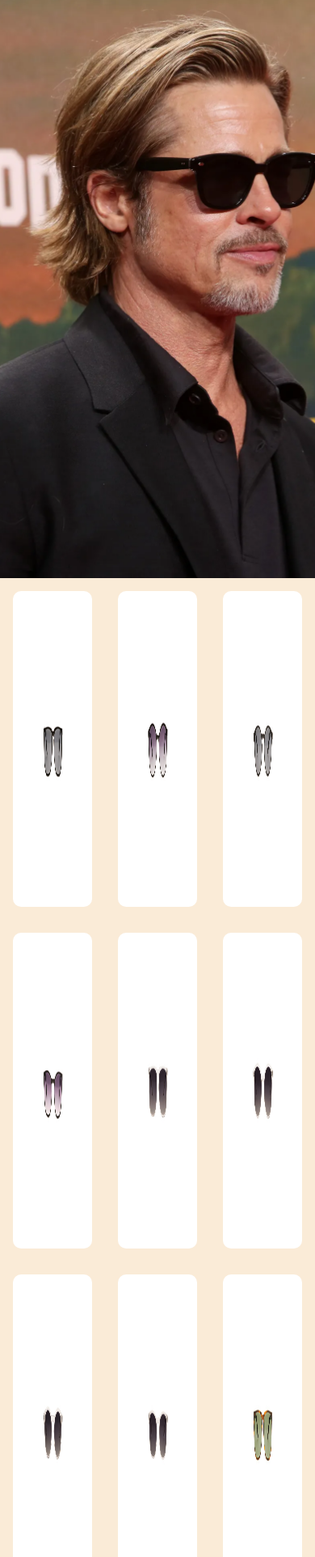
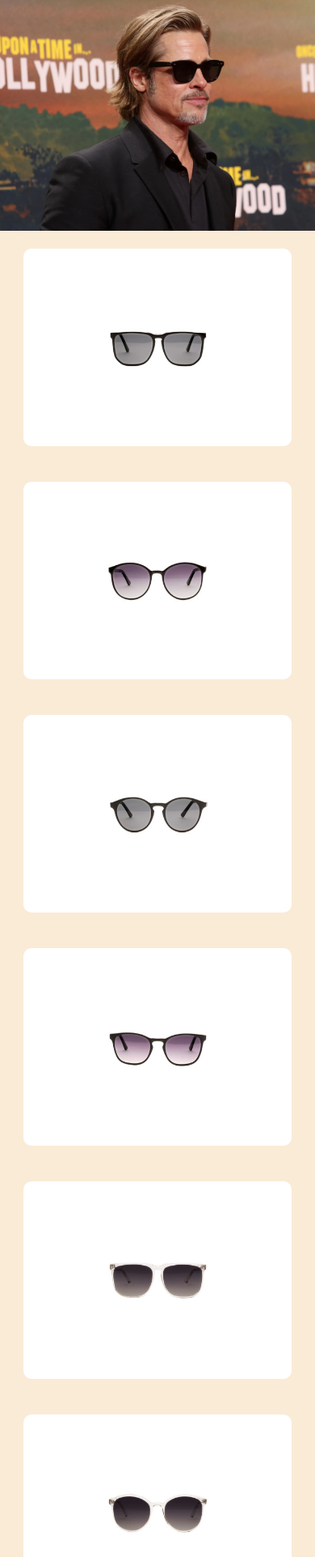
Before and after one commit to juan-saracco/PF-Saracco, a website: page vistas/lentesdesol.html in a window 390 px wide. Shown: the part 77-2000 px from the top of the page at 81% size. Drawn offline with nearby package versions, Linux system fonts and the light colour scheme.

Commit message:
finalizado pagina con su  respectivo responsive

```diff
--- a/parciales/_header.scss
+++ b/parciales/_header.scss
@@ -22,7 +22,6 @@
     .header__div{
         flex-grow: 0;
     }
-
 }
 
 /*fin de header*/
--- a/parciales/_lentesdecontacto.scss
+++ b/parciales/_lentesdecontacto.scss
@@ -2,7 +2,7 @@
 .models__grid{
     display: grid;
     grid-template-columns: repeat(3, 1fr);
-    grid-template-rows: 85vh repeat(3, 50vh);
+    grid-template-rows: 60vh repeat(3, 50vh);
     grid-template-areas: "titulo titulo titulo"
                          "img1 img2 img3"
                          "img4 img5 img6"
@@ -17,10 +17,11 @@
     justify-content: center;
     align-items: center;
 
+
     .models__banner{
         object-fit: cover;
+        height: 100%;
         width: 100%;
-        height: 100%;
     }
 }
 
--- a/parciales/_mainelement.scss
+++ b/parciales/_mainelement.scss
@@ -76,10 +76,6 @@
     .infocard:hover{
         background-color: rgba(255, 115, 0, 0.514);
     }
-
-    .infocard__img:hover{
-
-    }
 }
 
 /*fin de main*/
--- a/parciales/_medial.scss
+++ b/parciales/_medial.scss
@@ -172,6 +172,34 @@
     .form-label{
         font-size: 1.5rem;
     }
-}
 
     /*fin de contacto*/
+
+    /*lentes de contacto*/
+
+    .models__container{
+        padding: 0;
+    }
+
+    @for $i from 1 to 10 {
+        .models__img#{$i}{
+        grid-area:img+$i;
+        width: 85%;
+        height: 60%;
+        object-fit: cover;
+       }
+   }
+
+    /*fin de lentes de contacto*/
+
+    /*sol y vista*/
+
+    @for $i from 1 to 10 {
+        .lentes__img#{$i}{
+        width: 70%;
+       }
+    }
+
+    /*fin de sol y vista*/
+
+}
--- a/parciales/_mediam.scss
+++ b/parciales/_mediam.scss
@@ -115,6 +115,49 @@
     .form-label{
         font-size: 1.5rem;
     }
+
+/*fin de contacto*/
+
+/*lentes de contacto*/
+
+.models__grid{
+    grid-template-columns: repeat(2, 1fr);
+    grid-template-rows: 40vh repeat(4, 1fr);
+    grid-template-areas: "titulo titulo"
+                         "img1 img2"
+                         "img3 img4"
+                         "img5 img6"
+                         "img7 img8"
+                         "img9 img9";
+
 }
 
-    /*fin de contacto*/
+.container--9{
+
+    grid-column: span 2;
+    width: 80%;
+    height: 80%;
+    margin-left: 5rem;
+}
+
+/*fin de lentes de contacto*/
+
+/*sol y vista*/
+
+@for $i from 1 to 10 {
+    .lentes__img#{$i}{
+    height: 100%;
+   }
+}
+
+.margin--vista{
+    margin-bottom: 0;
+}
+
+.container--9-s{
+    margin-bottom: 3rem;
+}
+
+/*fin de sol y vista*/
+
+}
--- a/parciales/_medias.scss
+++ b/parciales/_medias.scss
@@ -135,6 +135,54 @@
         }
     }
 
+    /*fin de contacto*/
+
+    /*lentes de contacto*/
+
+.models__grid{
+    grid-template-columns: 1fr;
+    grid-template-rows: repeat(9, 1fr);
+    grid-template-areas: "titulo"
+                         "img1"
+                         "img2"
+                         "img3"
+                         "img4"
+                         "img5"
+                         "img6"
+                         "img7"
+                         "img8"
+                         "img9";
+
+}
+.models__title{
+    height: 18rem;
 }
 
-     /*fin de contacto*/
+.models__container{
+    width: 85%;
+    height: 85%;
+    margin: auto;
+}
+
+.container--9{
+    grid-column: span 1;
+}
+/*fin de lentes de contacto*/
+
+ /*sol y vista*/
+
+ @for $i from 1 to 10 {
+    .lentes__img#{$i}{
+    width: 50%;
+    height: 30%;
+   }
+}
+
+.container--9-s{
+    height: 16rem;
+    margin-bottom: 2rem;
+}
+
+/*fin de sol y vista*/
+
+}
--- a/parciales/_vistaysol.scss
+++ b/parciales/_vistaysol.scss
@@ -7,12 +7,8 @@
    }
 }
 
-
 .margin--vista{
     margin-bottom: 3rem;
 }
 
-
-
-
 /*fin de lentes de vista*/
--- a/vistas/lentesdesol.html
+++ b/vistas/lentesdesol.html
@@ -80,7 +80,7 @@
       <img src="../imagenes/sol8.png" alt="Lentes de sol" class="lentes__img8">
     </div>
 
-    <div class="models__container">
+    <div class="models__container container--9-s">
       <img src="../imagenes/sol9.png" alt="Lentes de sol" class="lentes__img9">
     </div>
   </div>
@@ -97,7 +97,7 @@
               <a class="social__anchor" target="_blank" href="https://www.instagram.com/p/0inzLwL7tZ/?utm_source=ig_web_copy_link"><img class="social__img1" src="../imagenes/instalogo-removebg-preview.png" alt="Instagram"></a>
             </div>
             <div class="social__container">
-              <a href="#"><img class="social__img2" src="../imagenes/wpplogo.png" alt="Whatsapp"></a>
+              <a href="https://wa.me/5491167010616" target="_blank"><img class="social__img2" src="../imagenes/wpplogo.png" alt="Whatsapp"></a>
             </div>
           </div>
           <div class="newsletter">
```
Also changed, not shown: index.html (+1 -1 lines), vistas/contacto.html (+1 -1 lines), vistas/lentesdecontacto.html (+2 -2 lines), vistas/lentesdevista.html (+2 -2 lines), estilos/estilosnew.css.
